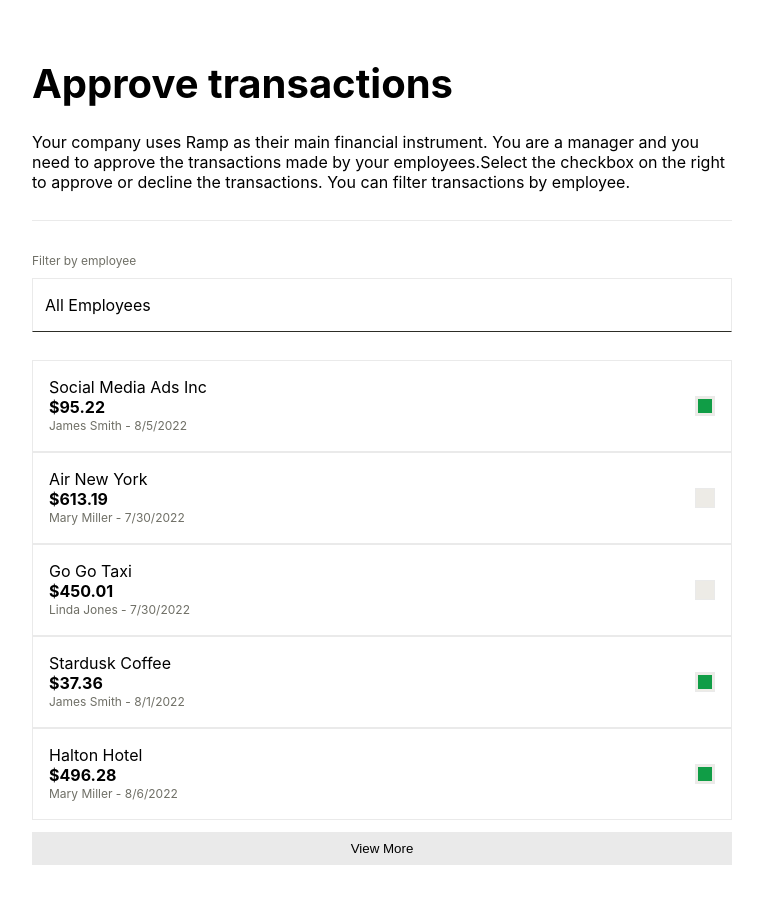
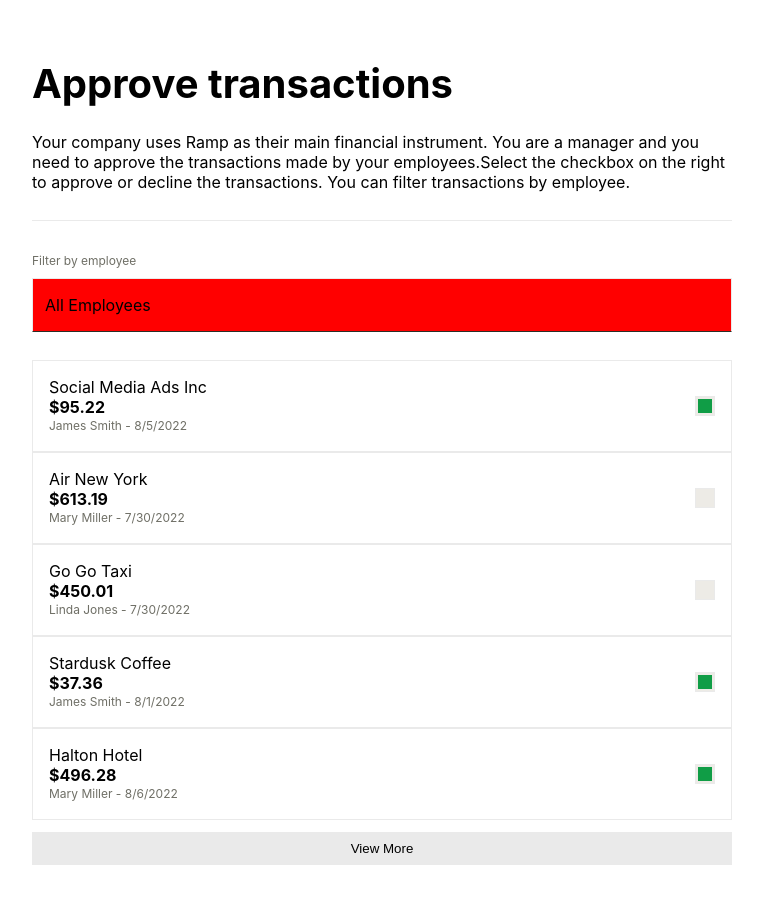
Before and after one commit to Paulzodak/ramp-fe-challenge, a React (Create React App) app: page / in a window 1280 px wide. Shown: the top 904 px of the page, without its empty margins (258-1021 px from the left). Built offline with nearby package versions, Linux system fonts and the light colour scheme.

Commit message:
chore Fixed Bug 1

```diff
--- a/src/components/InputSelect/index.tsx
+++ b/src/components/InputSelect/index.tsx
@@ -60,6 +60,7 @@
               className="RampInputSelect--input"
               onClick={(event) => {
                 setDropdownPosition(getDropdownPosition(event.target))
+                console.log(event)
                 toggleProps.onClick(event)
               }}
             >
@@ -71,7 +72,8 @@
                 "RampInputSelect--dropdown-container-opened": isOpen,
               })}
               {...getMenuProps()}
-              style={{ top: dropdownPosition.top, left: dropdownPosition.left }}
+              // style={{ top: dropdownPosition.top, left: dropdownPosition.left }}
+              style={{}}
             >
               {renderItems()}
             </div>
--- a/src/index.css
+++ b/src/index.css
@@ -84,6 +84,7 @@
 }
 
 .RampInputSelect--input {
+  background-color: red;
   padding: 1rem 0.75rem;
   border: 1px solid var(--color-light-shade);
   border-bottom: 1px solid var(--color-text);
@@ -92,7 +93,7 @@
 
 .RampInputSelect--dropdown-container {
   display: none;
-  position: fixed;
+  /* position: fixed; */
   width: 100%;
   max-width: 700px;
   border: 1px solid var(--color-darker-shade);
```
